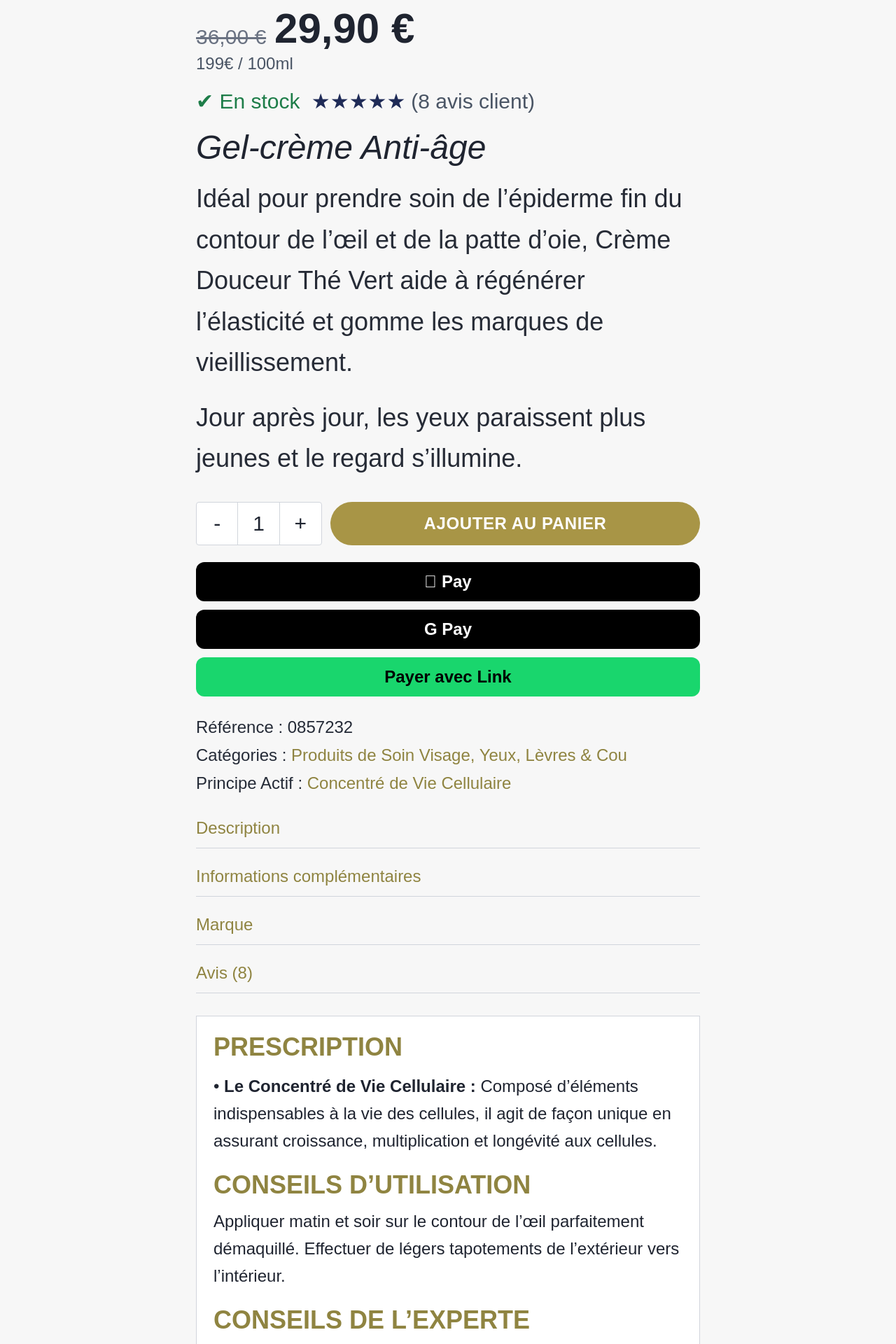
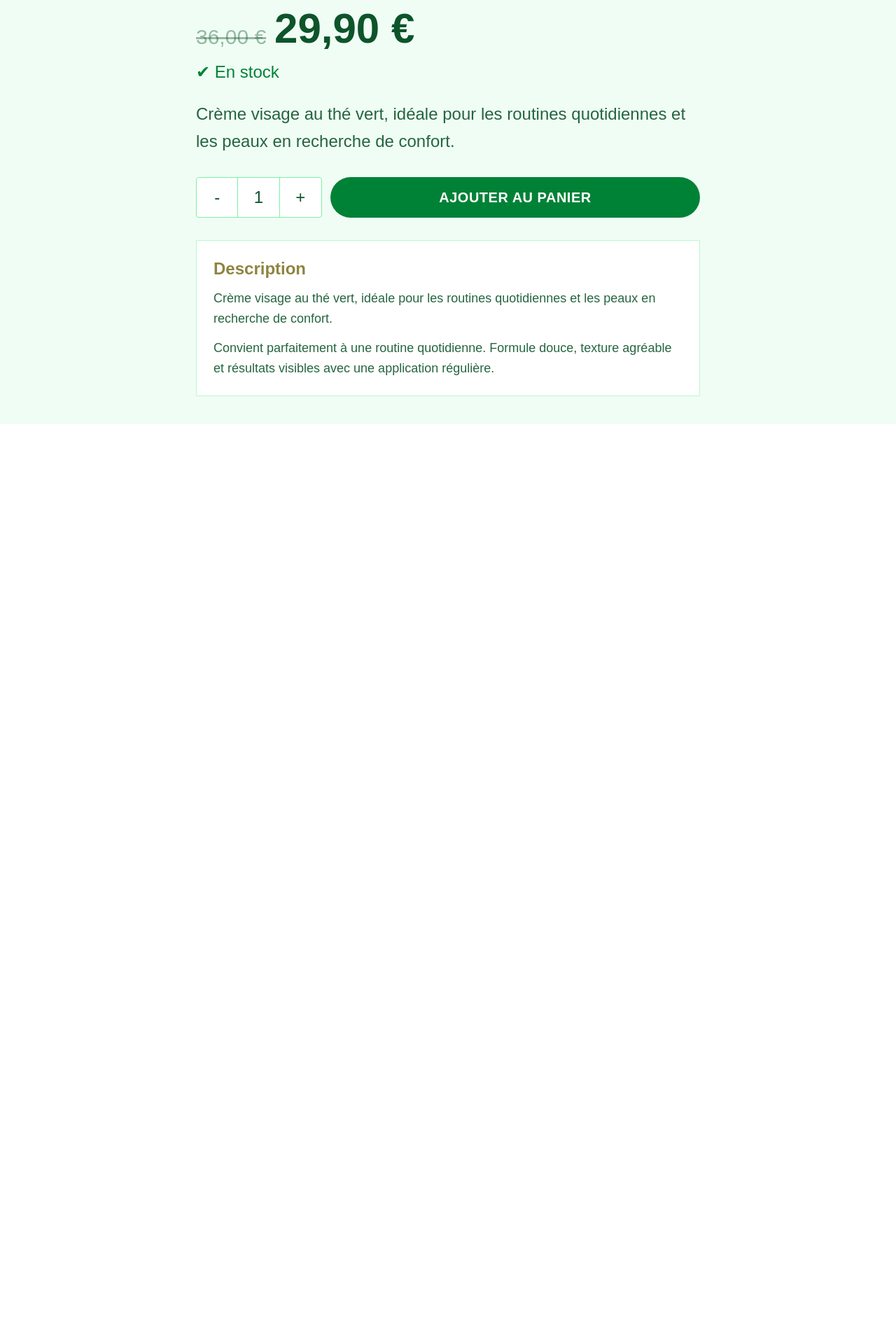
Before and after one commit to Doudou-labo/DoudouClaw, a Next.js app in the folder venus-beaute/: page /produit/creme-douceur-the-vert in a window 1280 px wide. Shown: the part 780-2700 px from the top of the page at 70% size. After the commit the page ends 1386 px from the top, so only its background shows below. Built offline with nearby package versions, Linux system fonts and the light colour scheme.

Commit message:
fix(venus-beaute): align product page with brand colors and dynamic category breadcrumb

```diff
--- a/venus-beaute/src/app/produit/[slug]/page.tsx
+++ b/venus-beaute/src/app/produit/[slug]/page.tsx
@@ -8,6 +8,12 @@ import { formatPrice, products } from "@/data/products";
 
 const CART_KEY = "venus_beaute_cart";
 
+const categoryLabel: Record<string, string> = {
+  Visage: "Soin visage",
+  Corps: "Soin corps",
+  Cheveux: "Soin cheveux",
+};
+
 export default function ProductPage() {
   const params = useParams<{ slug: string }>();
   const router = useRouter();
@@ -17,7 +23,7 @@ export default function ProductPage() {
   if (!product) return notFound();
 
   const oldPrice = product.price + 6.1;
-  const pricePer100ml = Math.round((product.price / 15) * 100);
+  const category = categoryLabel[product.category] ?? product.category;
 
   const addToCart = () => {
     const raw = localStorage.getItem(CART_KEY);
@@ -47,63 +53,52 @@ export default function ProductPage() {
   };
 
   return (
-    <main className="min-h-screen bg-[#f7f7f7] text-[#1f2430]">
+    <main className="min-h-screen bg-green-50 text-green-900">
       <header className="mx-auto flex w-full max-w-6xl items-center justify-between px-6 py-5">
-        <Link href="/" className="text-2xl font-black text-[#1f2f5c]">
+        <Link href="/" className="text-2xl font-black text-green-900">
           Venus<span className="text-[#a89546]">Beauté</span>
         </Link>
         <div className="flex gap-2">
-          <Link href="/boutique" className="rounded-xl border border-[#d6d6d6] px-3 py-2 text-sm hover:bg-white">
+          <Link href="/boutique" className="rounded-xl border border-green-300 px-3 py-2 text-sm hover:bg-green-100">
             Boutique
           </Link>
           <CartBadge />
         </div>
       </header>
 
-      <section className="bg-[#1f2b57] px-6 py-8 text-white">
+      <section className="bg-green-800 px-6 py-8 text-white">
         <div className="mx-auto max-w-3xl text-center">
           <h1 className="text-4xl font-extrabold leading-tight">{product.name}</h1>
           <p className="mt-3 text-sm text-white/90">
-            Accueil / Boutique en ligne / Soin visage / Yeux, lèvres & cou / {product.name}
+            Accueil / Boutique en ligne / {category} / {product.name}
           </p>
         </div>
       </section>
 
       <section className="mx-auto max-w-3xl px-6 py-10">
-        <img src={product.image} alt={product.name} className="mx-auto h-[420px] w-full max-w-sm object-contain" />
+        <img src={product.image} alt={product.name} className="mx-auto h-[420px] w-full max-w-sm rounded-2xl object-cover" />
 
         <h2 className="mt-8 text-5xl font-bold leading-tight text-[#8f8441]">{product.name}</h2>
 
         <div className="mt-4 flex items-end gap-3">
-          <p className="text-3xl text-gray-500 line-through">{formatPrice(oldPrice)}</p>
-          <p className="text-6xl font-black text-[#1f2430]">{formatPrice(product.price)}</p>
+          <p className="text-3xl text-green-900/40 line-through">{formatPrice(oldPrice)}</p>
+          <p className="text-6xl font-black text-green-900">{formatPrice(product.price)}</p>
         </div>
-        <p className="mt-1 text-2xl text-gray-600">{pricePer100ml}€ / 100ml</p>
 
-        <p className="mt-5 text-3xl text-[#1e7d49]">
-          ✔ En stock <span className="ml-2 text-[#1f2b57]">★★★★★</span>
-          <span className="ml-2 text-gray-600">(8 avis client)</span>
-        </p>
+        <p className="mt-4 text-2xl text-green-700">✔ En stock</p>
 
-        <p className="mt-6 text-5xl italic text-[#1f2430]">Gel-crème Anti-âge</p>
-        <p className="mt-5 text-4xl leading-relaxed text-[#262b36]">
-          Idéal pour prendre soin de l’épiderme fin du contour de l’œil et de la patte d’oie, {product.name} aide à
-          régénérer l’élasticité et gomme les marques de vieillissement.
-        </p>
-        <p className="mt-5 text-4xl leading-relaxed text-[#262b36]">
-          Jour après jour, les yeux paraissent plus jeunes et le regard s’illumine.
-        </p>
+        <p className="mt-6 text-2xl leading-relaxed text-green-900/90">{product.description}</p>
 
         <div className="mt-8 grid grid-cols-[180px_1fr] gap-3">
-          <div className="grid grid-cols-3 overflow-hidden rounded border border-gray-300 bg-white text-3xl">
+          <div className="grid grid-cols-3 overflow-hidden rounded border border-green-300 bg-white text-2xl">
             <button
               type="button"
               onClick={() => setQuantity((q) => Math.max(1, q - 1))}
-              className="border-r border-gray-300 px-4 py-3"
+              className="border-r border-green-300 px-4 py-3"
             >
               -
             </button>
-            <div className="flex items-center justify-center border-r border-gray-300">{quantity}</div>
+            <div className="flex items-center justify-center border-r border-green-300">{quantity}</div>
             <button
               type="button"
               onClick={() => setQuantity((q) => Math.min(20, q + 1))}
@@ -115,62 +110,20 @@ export default function ProductPage() {
 
           <button
             onClick={addToCart}
-            className="rounded-full bg-[#a89546] px-8 py-3 text-2xl font-bold uppercase tracking-wide text-white hover:opacity-95"
+            className="rounded-full bg-green-700 px-8 py-3 text-xl font-bold uppercase tracking-wide text-white hover:bg-green-800"
           >
             Ajouter au panier
           </button>
         </div>
 
-        <div className="mt-6 space-y-3">
-          <button className="w-full rounded-xl bg-black py-3 text-2xl font-semibold text-white"> Pay</button>
-          <button className="w-full rounded-xl bg-black py-3 text-2xl font-semibold text-white">G Pay</button>
-          <button className="w-full rounded-xl bg-[#19d66d] py-3 text-2xl font-semibold text-black">Payer avec Link</button>
-        </div>
-
-        <div className="mt-7 space-y-2 text-2xl text-[#252b37]">
-          <p>
-            Référence : <span className="font-medium">0857232</span>
-          </p>
-          <p>
-            Catégories : <span className="text-[#8f8441]">Produits de Soin Visage, Yeux, Lèvres & Cou</span>
-          </p>
-          <p>
-            Principe Actif : <span className="text-[#8f8441]">Concentré de Vie Cellulaire</span>
+        <div className="mt-8 border border-green-200 bg-white p-6 text-lg leading-relaxed text-green-900/90">
+          <h3 className="text-2xl font-semibold text-[#8f8441]">Description</h3>
+          <p className="mt-3">{product.description}</p>
+          <p className="mt-3">
+            Convient parfaitement à une routine quotidienne. Formule douce, texture agréable et résultats visibles avec
+            une application régulière.
           </p>
         </div>
-
-        <div className="mt-8 space-y-6 text-2xl">
-          {[
-            "Description",
-            "Informations complémentaires",
-            "Marque",
-            "Avis (8)",
-          ].map((section) => (
-            <div key={section} className="border-b border-gray-300 pb-3 text-[#8f8441]">
-              {section}
-            </div>
-          ))}
-        </div>
-
-        <article className="mt-8 border border-gray-300 bg-white p-6 text-2xl leading-relaxed">
-          <h3 className="text-4xl font-semibold text-[#8f8441]">PRESCRIPTION</h3>
-          <p className="mt-4">
-            • <strong>Le Concentré de Vie Cellulaire :</strong> Composé d’éléments indispensables à la vie des cellules,
-            il agit de façon unique en assurant croissance, multiplication et longévité aux cellules.
-          </p>
-
-          <h3 className="mt-6 text-4xl font-semibold text-[#8f8441]">CONSEILS D’UTILISATION</h3>
-          <p className="mt-3">
-            Appliquer matin et soir sur le contour de l’œil parfaitement démaquillé. Effectuer de légers tapotements de
-            l’extérieur vers l’intérieur.
-          </p>
-
-          <h3 className="mt-6 text-4xl font-semibold text-[#8f8441]">CONSEILS DE L’EXPERTE</h3>
-          <p className="mt-3">
-            Cette crème redonne confort et souplesse à la peau grâce à ses acides gras essentiels. Dès la première
-            semaine la peau devient plus ferme et lumineuse, et les rides s’estompent progressivement.
-          </p>
-        </article>
       </section>
     </main>
   );
```
